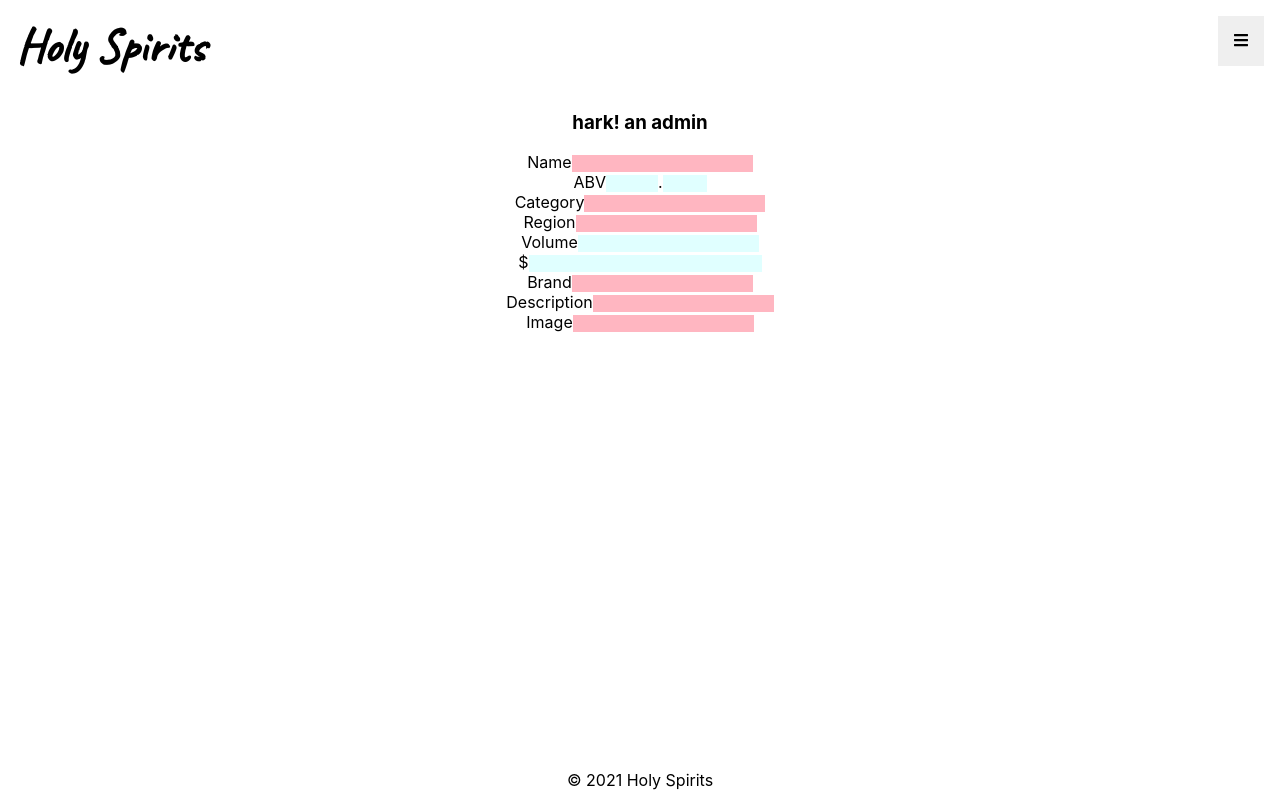
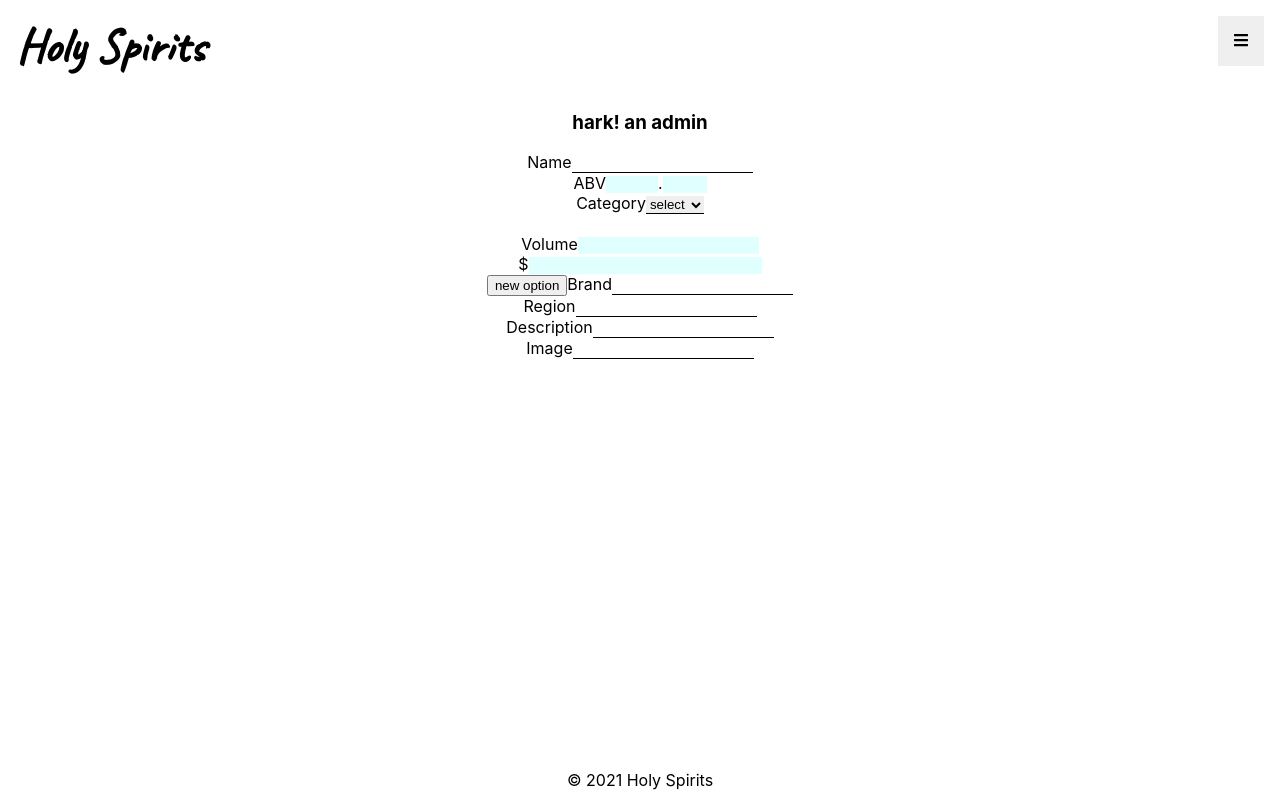
Before and after one commit to theykay/holyspirits, a React (Create React App) app in the folder client/: page /admin in a window 1280 px wide. Built offline with nearby package versions, Linux system fonts and the light colour scheme.

Commit message:
specific category dropdown autopopulates depending on general category

```diff
--- a/client/src/components/EntryForm/EntryForm.css
+++ b/client/src/components/EntryForm/EntryForm.css
@@ -1,6 +1,7 @@
 input[type=text] {
-  background-color: lightpink;
+  /* background-color: lightpink; */
   border: none;
+  border-bottom: 1px solid black;
 }
 
 input[type=number] {
@@ -8,6 +9,11 @@ input[type=number] {
   border: none;
 }
 
+select {
+  border: none;
+  border-bottom: 1px solid black;
+}
+
 *:focus {
   outline: none;
 }
--- a/client/src/components/EntryForm/EntryForm.jsx
+++ b/client/src/components/EntryForm/EntryForm.jsx
@@ -2,6 +2,40 @@ import React from 'react';
 import "./EntryForm.css";
 
 const EntryForm = () => {
+  const specifics = {
+    Wine: ["Red", "Pink", "White", "Champagne", "Sparkling", "Dessert", "Specialty", "Sake", "Spritzer", "Variety Pack"],
+    Beer: ["Ale", "IPA", "Lager", "Specialty/Alternatives", "Sour/Wild Ale", "Cider", "Stout", "Belgian-Style Ale", "Pale Ale", "Wheat Ale", "Pale Lager", "Pilsner", "Hard Seltzer", "Porter", "Golden/Blonde Ale", "Amber/Red Ale", "Seasonal", "Strong Ale", "Variety Pack", "Fruit", "Brown Ale", "Dark Lager", "Malt Liquor", "Kölsch", "Spice/Herb/Vegetable", "Amber/Vienna Lager", "Bock", "Hard Kombucha", "Cream Ale", "Hard Iced Tea", "Hard Soda", "Non-Alcoholic", "Hard Lemonade", "Perry", "Rye", "Smoked/Rauchbier", "Kellerbier/Zwickelbier", "California Common/Steam", "Chili", "Honey"],
+    Liquor: ["Whiskey", "Vodka", "Liqueur/Cordials/Schnapps", "Tequila", "Rum", "Ready-To-Drink", "Brandy", "Gin", "Mezcal", "Absinthe", "Soju", "Grain Alcohol", "Shochu", "Cachaça", "Non-Alcoholic Spirits"]
+  };
+
+  const showSpecific = (e) => {
+    console.log(e.target.value);
+    const category = e.target.value;
+    if (document.getElementById("entryCategorySpecific")) {
+      document.getElementById("entryCategorySpecific").remove();
+    }
+
+    const dropdown = document.createElement("select");
+    dropdown.setAttribute("defaultValue", "select");
+    const defaultOption = document.createElement("option");
+    defaultOption.innerText = "select";
+    dropdown.appendChild(defaultOption);
+    dropdown.setAttribute("id", "entryCategorySpecific");
+    defaultOption.setAttribute("disabled", true);
+
+    specifics[category].forEach((item) => {
+      const entry = document.createElement("option");
+      entry.setAttribute("value", item);
+      entry.innerText = item;
+      dropdown.appendChild(entry);
+    })
+    document.getElementById("categories").appendChild(dropdown);
+  };
+
+  const newOption = () => {
+
+  };
+
   return (
     <>
       <form>
@@ -16,17 +50,19 @@ const EntryForm = () => {
         <label htmlFor="entryABVDecimal">.</label>
         <input type="number" id="entryABVDecimal" min="0" max="9" step="1"></input>
         <br />
-        {/* General Category */}
-        <label htmlFor="entryCategoryGeneral">Category</label>
-        <input type="text" id="entryCategoryGeneral" list="categoriesGeneral" autoComplete="on"></input>
-        <datalist id="categoriesGeneral">
-          <option value="wine"></option>
-          <option value="beer"></option>
-          <option value="liquor"></option>
-        </datalist>
-        {/* specific category */}
+        <div id="categories">
+          {/* General Category */}
+          <label htmlFor="entryCategoryGeneral">Category</label>
+          <select id="entryCategoryGeneral" defaultValue="select" onChange={showSpecific}>
+            <option disabled={true} value="select">select</option>
+            <option value="Wine">Wine</option>
+            <option value="Beer">Beer</option>
+            <option value="Liquor">Liquor</option>
+          </select>
+          {/* specific category appended when general selected */}
+        </div>
         <label hidden={true} htmlFor="entryCategorySpecific">Specific Category</label>
-        <input type="text" id="entryCategorySpecific" hidden={true} list="" autoComplete="on"></input>
+        <input type="select" id="entryCategorySpecific" hidden={true} list="" autoComplete="on"></input>
         <datalist id="categoriesWine">
           <option value="Red"></option>
           <option value="Pink"></option>
@@ -99,10 +135,6 @@ const EntryForm = () => {
           <option value="Non-Alcoholic Spirits"></option>
         </datalist>
         <br />
-        {/* region */}
-        <label htmlFor="entryRegion">Region</label>
-        <input type="text" id="entryRegion"></input>
-        <br />
         {/* options - have option to add more entries */}
         {/* volume */}
         <label htmlFor="entryVolume">Volume</label>
@@ -115,9 +147,14 @@ const EntryForm = () => {
         <label htmlFor="entryCostCent"></label>
         <input type="number" min="0" max="99" id="entryCostCent"></input>
         <br />
+        <button onClick={newOption}>new option</button>
         {/* brand */}
         <label htmlFor="entryBrand">Brand</label>
         <input type="text" id="entryBrand"></input>
+        <br />
+        {/* region */}
+        <label htmlFor="entryRegion">Region</label>
+        <input type="text" id="entryRegion"></input>
         <br />
         {/* description */}
         <label htmlFor="entryDescription">Description</label>
```
